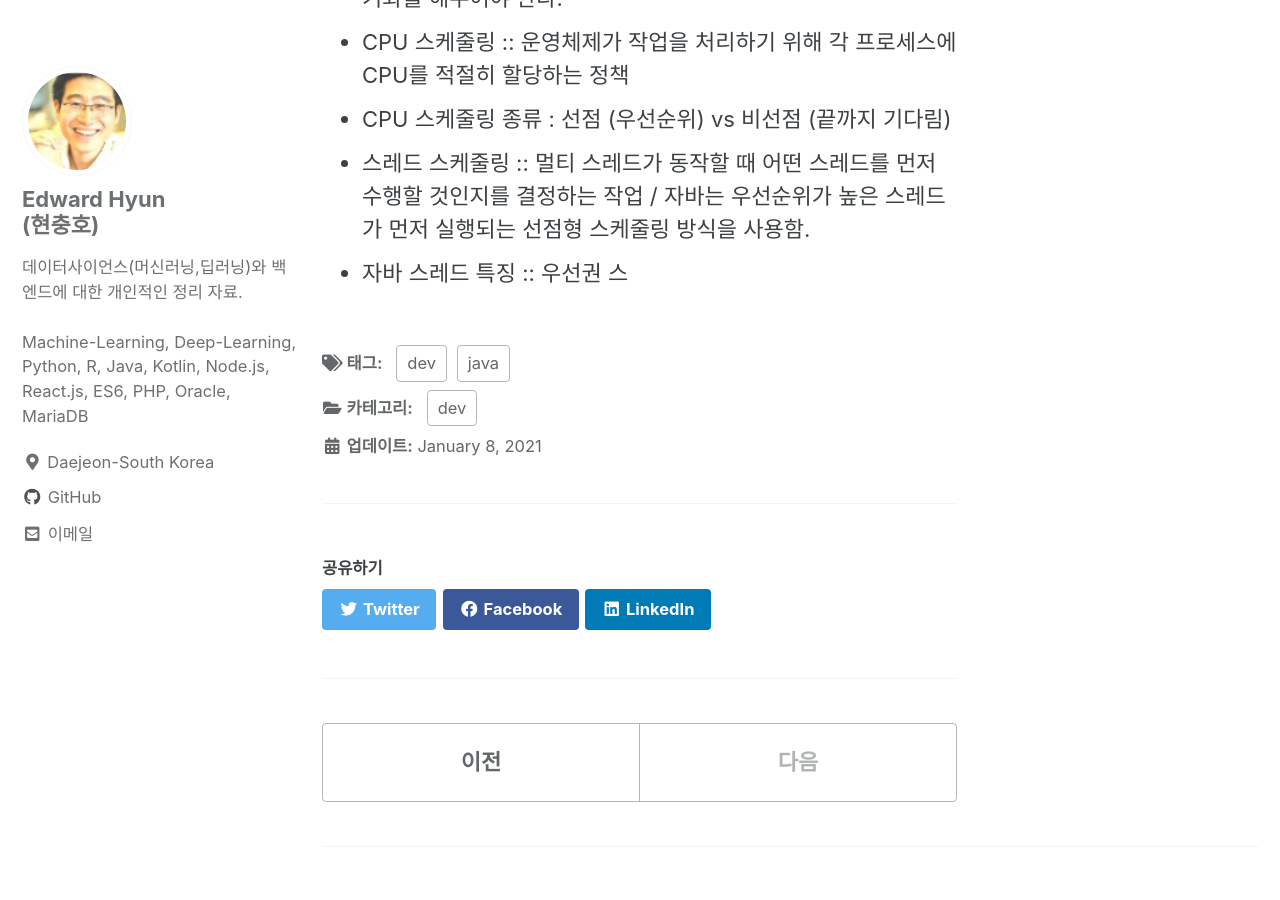
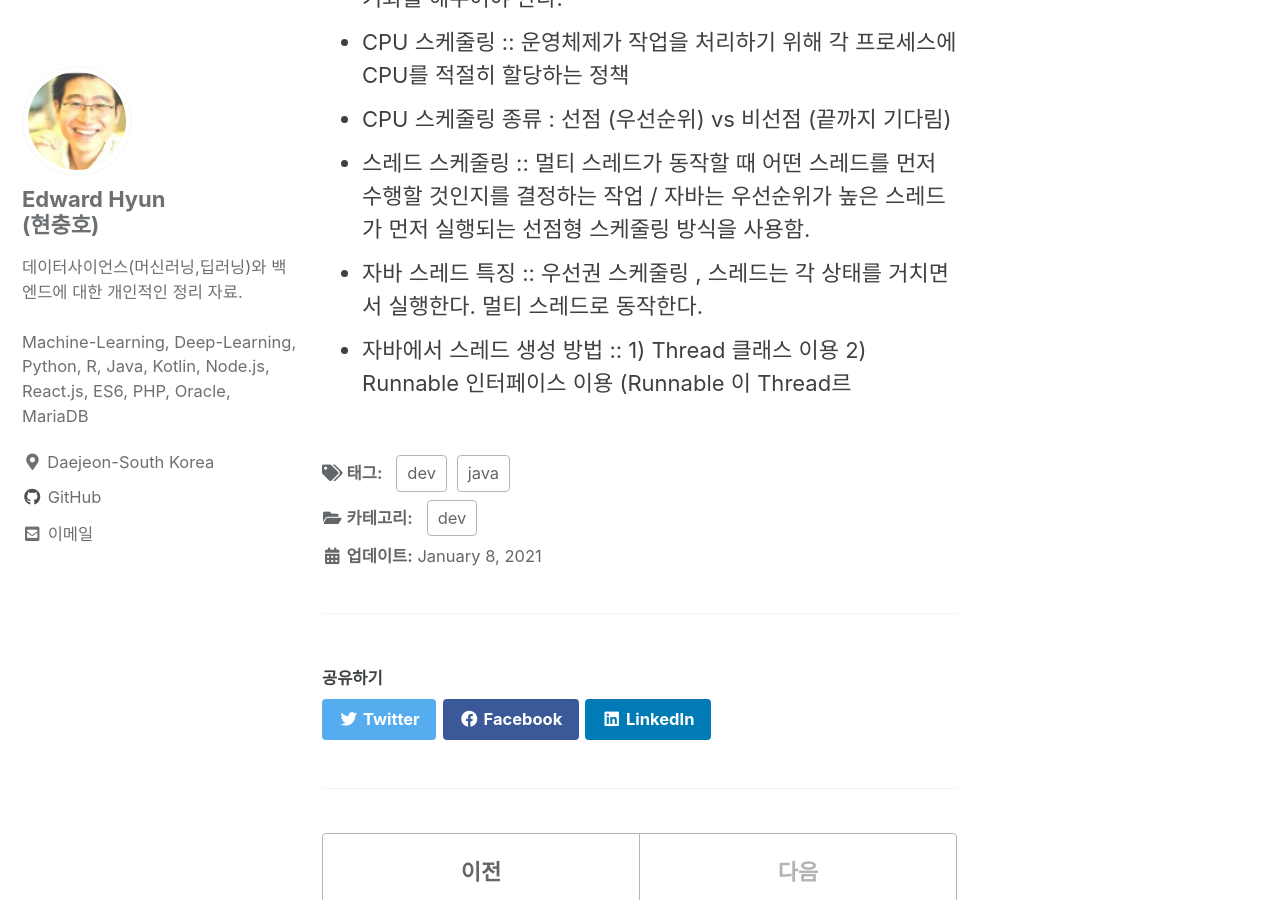
Before and after one commit to iamhch24/iamhch24.github.io, a Jekyll site: the page built from _posts/2021-01-08-[Study] 초보자를 위한 Java Programming.md, in a window 1280 px wide and 900 px high, scrolled down 966 px. Built offline with Jekyll 4.4.1, drawn with Linux system fonts in a browser that asks for light colours; cached includes are drawn as plain includes.

Commit message:
_posts/2021-01-08-[Study] 초보자를 위한 Java Programming.md updated from https://stackedit.io/

```diff
--- a/_posts/2021-01-08-[Study] 초보자를 위한 Java Programming.md
+++ b/_posts/2021-01-08-[Study] 초보자를 위한 Java Programming.md
@@ -25,9 +25,10 @@ toc: true
 * CPU 스케줄링 :: 운영체제가 작업을 처리하기 위해 각 프로세스에 CPU를 적절히 할당하는 정책
 * CPU 스케줄링 종류 : 선점 (우선순위) vs 비선점 (끝까지 기다림)
 * 스레드 스케줄링 :: 멀티 스레드가 동작할 때 어떤 스레드를 먼저 수행할 것인지를 결정하는 작업 / 자바는 우선순위가 높은 스레드가 먼저 실행되는 선점형 스케줄링 방식을 사용함.
-* 자바 스레드 특징 :: 우선권 스
+* 자바 스레드 특징 :: 우선권 스케줄링 , 스레드는 각 상태를 거치면서 실행한다. 멀티 스레드로 동작한다.
+* 자바에서 스레드 생성 방법 :: 1) Thread 클래스 이용 2) Runnable 인터페이스 이용 (Runnable 이 Thread르
 
 <!--stackedit_data:
-eyJoaXN0b3J5IjpbOTQ5MDQ2NjgxLDUwNDcxNDQ0LDE5NjcyNz
-g3NzksLTEyNjQ0NDQ3NzNdfQ==
+eyJoaXN0b3J5IjpbMTQxNzg1MDU0Niw1MDQ3MTQ0NCwxOTY3Mj
+c4Nzc5LC0xMjY0NDQ0NzczXX0=
 -->
```
